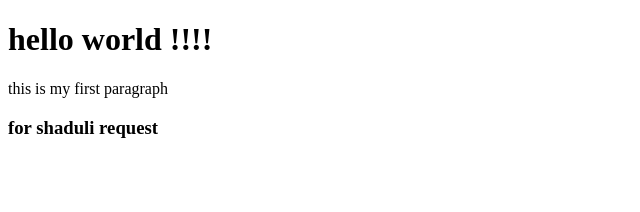
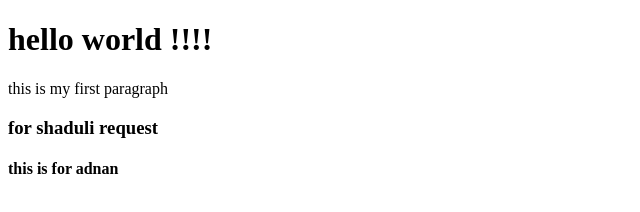
Before and after one commit to Mhdjaseer/incube_test, a plain HTML site: page index.html in a window 1280 px wide. Shown: the whole page, without its empty margins (0-640 px from the left). Drawn offline with Linux system fonts and the light colour scheme.

Commit message:
third adnan commit

```diff
--- a/index.html
+++ b/index.html
@@ -11,6 +11,7 @@
 
 
     <h3>for shaduli request </h3>
+    <h4>this is for adnan</h4>
 
 </body>
 </html>
```
Also changed, not shown: 1 other file.
